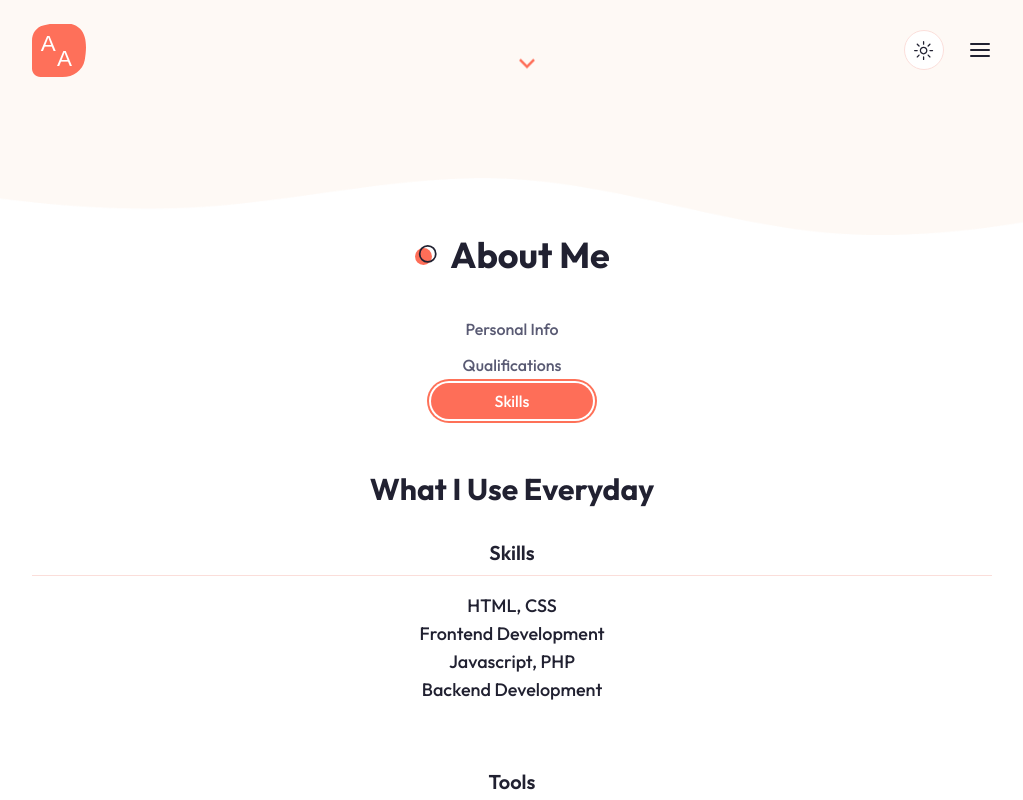
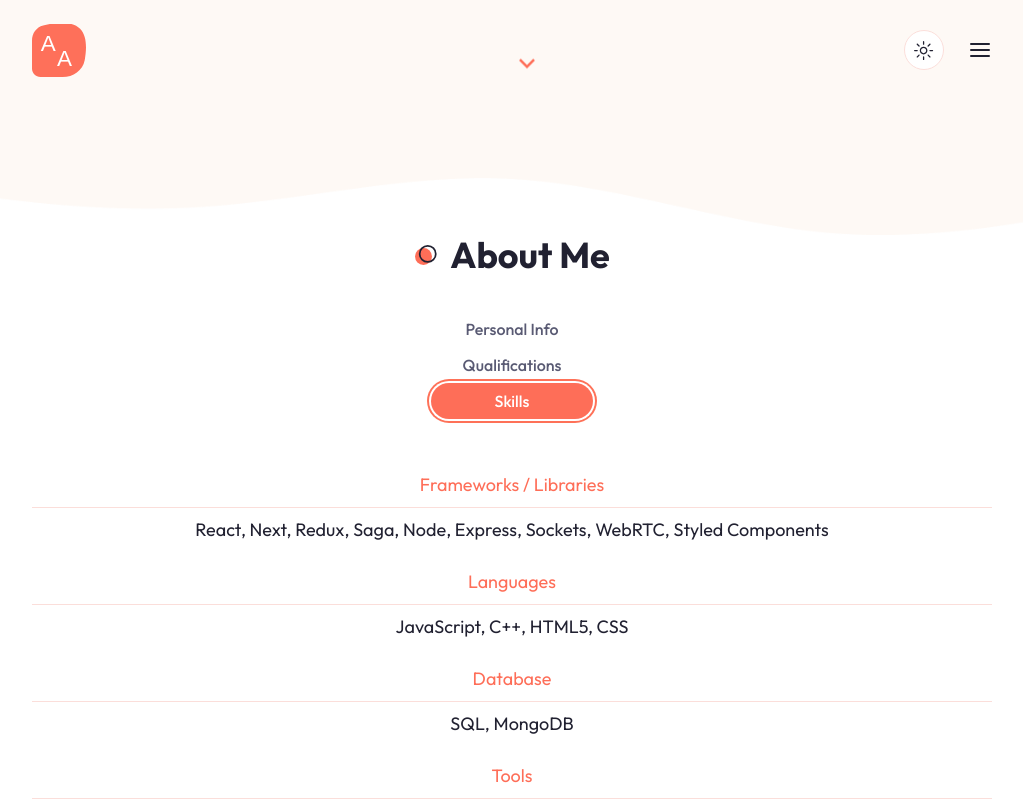
Before and after one commit to abhishek9125/Portfolio, a Next.js app: page / in a window 1280 px wide. Both pictures are taken after a click on the tab "Skills". Shown: the part 538-1338 px from the top of the page, without its empty margins (128-1151 px from the left). Built offline with nearby package versions, Linux system fonts and the light colour scheme.

Commit message:
Added: Skills Section

```diff
--- a/components/About.js
+++ b/components/About.js
@@ -2,6 +2,7 @@ import { Briefcase, Calendar, GraduationCap, HomeIcon, MailIcon, PhoneCall, User
 import Image from 'next/image';
 import React from 'react'
 import DevImg from './DevImg';
+import Skills from './Skills';
 import { TabsTrigger } from './ui/tabs';
 import { TabsContent } from './ui/tabs';
 import { TabsList } from './ui/tabs';
@@ -66,43 +67,6 @@ const infoData = [
         text: 'Gurgaon'
     }
 ]
-
-const skillData = [
-    {
-        title: 'skills',
-        data: [
-            {
-                name: 'HTML, CSS'
-            },
-            {
-                name: 'Frontend Development'
-            },
-            {
-                name: 'Javascript, PHP'
-            },
-            {
-                name: 'Backend Development'
-            },
-        ]
-    },
-    {
-        title: 'tools',
-        data: [
-            {
-                imgPath: '/about/vscode.svg'
-            },
-            {
-                imgPath: '/about/figma.svg'
-            },
-            {
-                imgPath: '/about/notion.svg'
-            },
-            {
-                imgPath: '/about/wordpress.svg'
-            },
-        ]
-    }
-];
 
 function About() {
 
@@ -243,39 +207,7 @@ function About() {
                                 </TabsContent>
                                 <TabsContent value="skills">
                                     <div className="text-center xl:text-left">
-                                        <h3 className="h3 mb-8">What I Use Everyday</h3>
-                                        <div className="mb-16 ">
-                                            <h4 className="text-xl font-semibold mb-2">Skills</h4>
-                                            <div className="border-b border-border mb-4"></div>
-                                            <div>
-                                                {getData(skillData,'skills').data.map((item, index) => {
-                                                    const { name } = item;
-                                                    return (
-                                                        <div className="w-2/4 text-center xl:text-left mx-auto xl:mx-0" key={index}>
-                                                            <div className="font-medium">{name}</div>
-                                                        </div>
-                                                    )
-                                                })}
-                                            </div>
-                                        </div>
-                                        <div>
-                                            <h4 className="text-xl font-semibold mb-2 xl:text-left">Tools</h4>
-                                            <div className="border-b border-border mb-4"></div>
-                                            <div className="flex gap-x-8 justify-center xl:justify-start">
-                                                {
-                                                    getData(skillData, 'tools').data.map((item, index) => {
-
-                                                        const { imgPath } = item;
-
-                                                        return (
-                                                            <div key={index}>
-                                                                <Image src={imgPath} width={48} height={48} alt="" priority />
-                                                            </div>
-                                                        )
-                                                    })
-                                                }
-                                            </div>
-                                        </div>
+                                        <Skills />
                                     </div>
                                 </TabsContent>
                             </div>
--- a/components/Reviews.js
+++ b/components/Reviews.js
@@ -33,7 +33,7 @@ function Reviews() {
                         reviewsData.map((person, index) => {
                             return (
                                 <SwiperSlide key={index}>
-                                    <Card className="bg-tertiary/60 dark:bg-secondary/40 p-8 min-h-[250px]">
+                                    <Card className="bg-tertiary/60 dark:bg-secondary/40 p-8 min-h-[290px]">
                                         <CardHeader className="p-0 mb-10">
                                             <div className="flex items-center gap-x-4">
                                                 <img src={person.avatar} width={50} height={50} alt="" priority className="rounded-full" />
--- /dev/null
+++ b/components/Skills.js
@@ -0,0 +1,39 @@
+import React from 'react'
+import { skillData } from '@/constants';
+
+function Skills() {
+
+    let skillSetArray = [];
+
+    skillData.map((skill) => {
+        let skillSet = '';
+        skill.data.map((item, index) => {
+            skillSet = skillSet + item.name;
+            if(index != skill.data.length - 1) {
+                skillSet = skillSet + ', '
+            }
+        })
+        skillSetArray.push(skillSet)
+    })
+
+    return (
+        <div>
+            <div className="mb-16 ">
+                <div>
+                    {skillData.map((item, index) => {
+                        const { title } = item;
+                        return (
+                            <div className="flex flex-col gap-y-2 mt-[24px]">
+                                <div className="text-primary">{title}</div>
+                                <div className="border-b border-border" />
+                                <div>{skillSetArray[index]}</div>
+                            </div>
+                        )
+                    })}
+                </div>
+            </div>
+        </div>
+    )
+}
+
+export default Skills
--- a/components/Work.js
+++ b/components/Work.js
@@ -17,7 +17,7 @@ function Work() {
                 <div className="max-w-[400px] mx-auto xl:mx-0 text-center xl:text-left mb-12 xl:h-[400px] flex flex-col justify-center items-center xl:items-start">
                     <h2 className="section-title mb-4">Latest Projects</h2>
                     <p className="subtitle mb-8">
-                     Lorem ipsum dolor sit amet, consectetur adipiscing elit
+                        Engineered Multiple Projects for Organizations as well as various Personal Projects
                     </p>
                     <Link href="/projects">
                         <Button>
--- a/constants/index.js
+++ b/constants/index.js
@@ -27,26 +27,26 @@ export const reviewsData = [
     {
         avatar: 'https://media.licdn.com/dms/image/C5103AQG5zshdx6GWIA/profile-displayphoto-shrink_100_100/0/1552193664230?e=1710374400&v=beta&t=DfLNDt0QjzPzR8dKCotuBGgC_LcItDa-Wq4Fy7pPxn4',
         name: 'Snehil Verma',
-        job: 'Lead Engineer',
+        job: 'Lead Backend Engineer',
         review: 'Abhishek is a tremendous performer. He is hardworking and committed to the cause and has never shied away from going the extra distance for the benefit of the larger project. He has worked on multiple projects with me. His knowledge about front-end is fantastic. He is a dependable person if you have him in your team.'
     },
     {
         avatar: 'https://media.licdn.com/dms/image/C4E03AQH_4f2aztqaLQ/profile-displayphoto-shrink_400_400/0/1516684098165?e=1710374400&v=beta&t=XWWihDRe480i7QJ0hUnJhIuLmp7Zksi9Ru91J4I4V1g',
         name: 'Shreyansh Jain',
         job: 'Lead Frontend Engineer',
-        review: 'Abhishek is a tremendous performer. He is hardworking and committed to the cause and has never shied away from going the extra distance for the benefit of the larger project. He has worked on multiple projects with me. His knowledge about front-end is fantastic. He is a dependable person if you have him in your team.'
+        review: 'It was quite nice to having worked with him closely, really intimidated by the way he approaches a problem statement. Has a knack for attention to detail and diving deep into something to know, the HOW and WHAT of a problem. Saw him come-in as a fresher and become a good Software Engineer.'
     },
     {
         avatar: 'https://media.licdn.com/dms/image/C5103AQGlgyZXeWWzMw/profile-displayphoto-shrink_400_400/0/1578777726455?e=1710374400&v=beta&t=3c--3KW6iDHE2UG4dBqOOPt10CHnii-oVr7yMwPNI7Y',
         name: 'Naman Vyas',
         job: 'Lead DevOps Engineer',
-        review: 'Abhishek is a tremendous performer. He is hardworking and committed to the cause and has never shied away from going the extra distance for the benefit of the larger project. He has worked on multiple projects with me. His knowledge about front-end is fantastic. He is a dependable person if you have him in your team.'
+        review: 'One of the best dev I\'ve worked with. His great attention to detail and expertise in skills make him a true rockstar of any team he is a part of. Would really recommend him to anyone looking to multiply their team\'s potential.'
     },
     {
         avatar: 'https://media.licdn.com/dms/image/D4D03AQHuPtTzMOeGCQ/profile-displayphoto-shrink_400_400/0/1688842559228?e=1710374400&v=beta&t=UQ6iNzTgIC0N-CcUyvH_zs0PUZg5Ktr9IbMipu1zjFs',
         name: 'Harshit Garg',
         job: 'Senior Software Engineer',
-        review: 'Abhishek is a tremendous performer. He is hardworking and committed to the cause and has never shied away from going the extra distance for the benefit of the larger project. He has worked on multiple projects with me. His knowledge about front-end is fantastic. He is a dependable person if you have him in your team.'
+        review: 'It was great working with Abhishek. Though we worked together for 2 years I would recommend Abhishek for his dedication towards work. His understanding towards the problem statement and finding a good solution with his skills on ReactJS, NodeJS, Optimisation stuff. Also a good team player, quick learner, always been a person to learn and implement new code base.'
     },
 ]
 
@@ -63,10 +63,19 @@ export const projectData = [
         badge: 'FullStack'
     },
     {
+        image: '/work/portfolio.png',
+        category: 'Personal',
+        name: 'Porfolio Website',
+        description: 'Built a Personal Portfolio Website with all Skills, Qualifications, Reviews, Projects, Contact Me Modules.',
+        link: 'https://portfolio-6wdf.vercel.app',
+        github: 'https://github.com/abhishek9125/Portfolio',
+        badge: 'Next Js'
+    },
+    {
         image: '/work/ayuga.png',
         category: 'Professional',
         name: 'Ayuga Website',
-        description: 'Built Intuitive UI Modules for Product Cards, Banners, Cart, My Account, Track Order, Page Layouts etc.',
+        description: 'Built Intuitive UI Modules for Product Cards, Banners, Cart, My Account, Track Order, Contentful Pages, Sale Pages etc.',
         link: 'https://ayuga.in/',
         github: null,
         badge: 'FullStack'
@@ -153,3 +162,98 @@ export const projectData = [
         badge: 'MERN'
     },
 ];
+
+export const skillData = [
+    {
+        title: 'Frameworks / Libraries',
+        data: [
+            {
+                name: 'React'
+            },
+            {
+                name: 'Next'
+            },
+            {
+                name: 'Redux'
+            },
+            {
+                name: 'Saga'
+            },
+            {
+                name: 'Node'
+            },
+            {
+                name: 'Express'
+            },
+            {
+                name: 'Sockets'
+            },
+            {
+                name: 'WebRTC'
+            },
+            {
+                name: 'Styled Components'
+            },
+        ]
+    },
+    {
+        title: 'Languages',
+        data: [
+            {
+                name: 'JavaScript'
+            },
+            {
+                name: 'C++'
+            },
+            {
+                name: 'HTML5'
+            },
+            {
+                name: 'CSS'
+            },
+        ]
+    },
+    {
+        title: 'Database',
+        data: [
+            {
+                name: 'SQL'
+            },
+            {
+                name: 'MongoDB'
+            }
+        ]
+    },
+    {
+        title: 'Tools',
+        data: [
+            {
+                name: 'Git'
+            },
+            {
+                name: 'VSCode'
+            },
+            {
+                name: 'Postman'
+            },
+            {
+                name: 'Lighthouse'
+            },
+            {
+                name: 'Jira'
+            },
+            {
+                name: 'GTMetrix'
+            },
+            {
+                name: 'Chrome Dev Tools'
+            },
+            {
+                name: 'MongoDb Compass'
+            },
+            {
+                name: 'NewRelic'
+            },
+        ]
+    }
+];
```
Also changed, not shown: public/work/portfolio.png (added).
